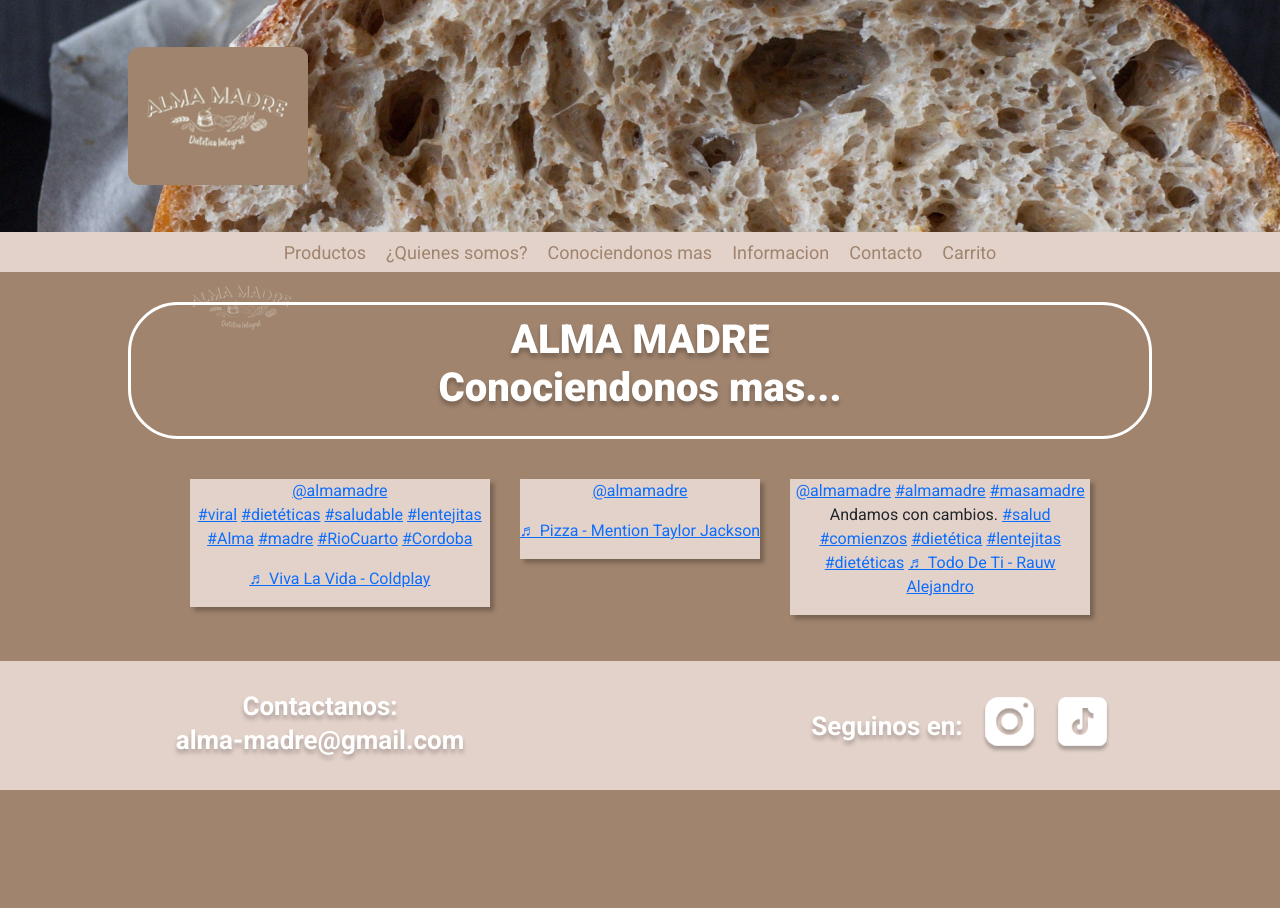
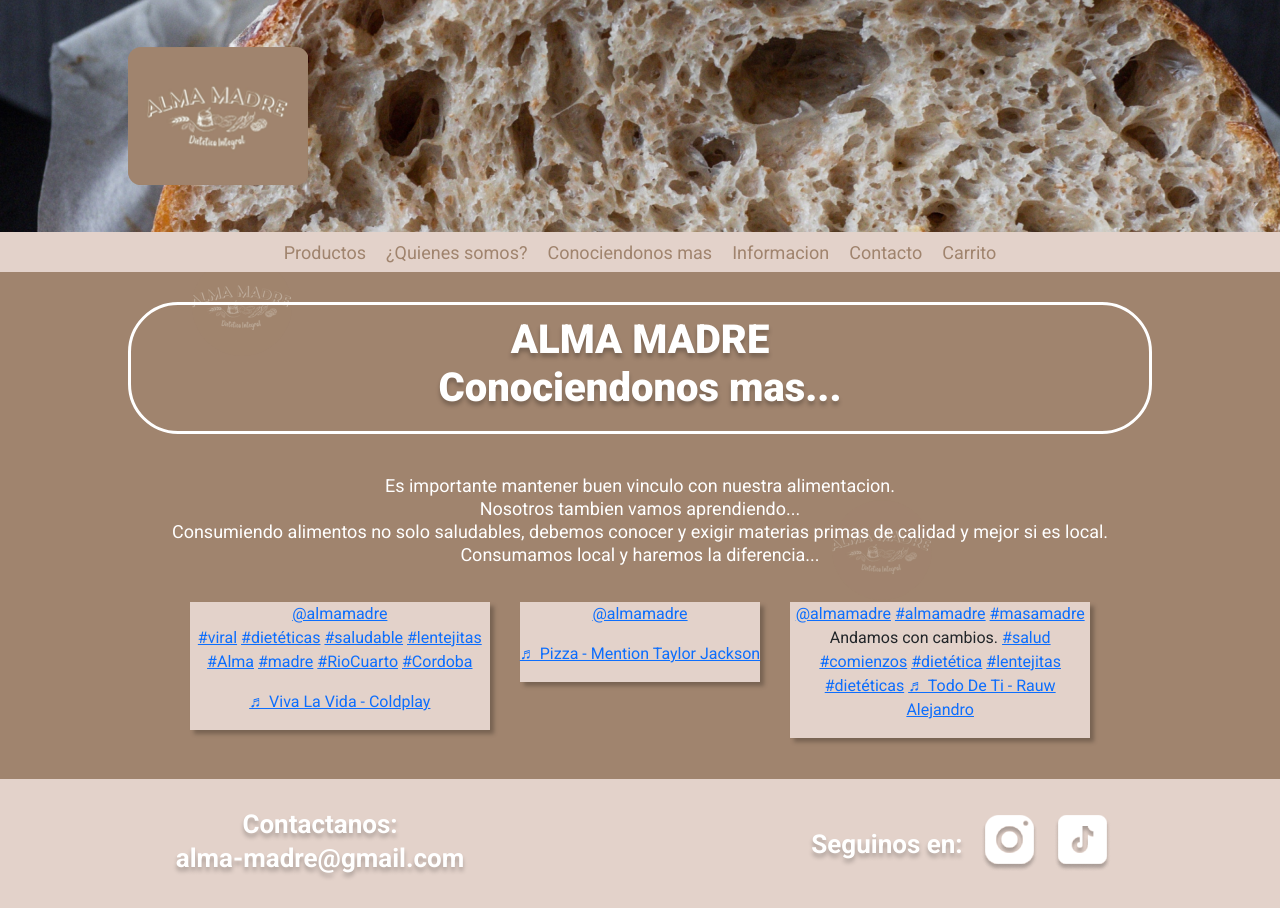
Before and after one commit to juan-pinasco/EntregaProyectoFinal-JuanPinasco, a website: page paginas/conociendonos-mas.html in a window 1280 px wide. Before the commit the page ends 800 px from the top, so only its background shows below. Drawn offline with nearby package versions, Linux system fonts and the light colour scheme; a script that the page names is missing.

Commit message:
cambios en conociendonos mas... se le agrego intro

```diff
--- a/paginas/conociendonos-mas.html
+++ b/paginas/conociendonos-mas.html
@@ -133,13 +133,28 @@
       </section>
       <section class="body__main__seccion2--conociendonos">
         <!-- ----------------------------------------------------------------------video de tiktok-------------------------------------- -->
+        <article
+          class="body__main__seccion2--conociendonos--article--contenedor"
+        >
+          <p
+            class="body__main__seccion2--conociendonos--article--contenedor--texto"
+          >
+            Es importante mantener buen vinculo con nuestra alimentacion.
+            <br />
+            Nosotros tambien vamos aprendiendo...
+            <br />Consumiendo alimentos no solo saludables, debemos conocer y
+            exigir materias primas de calidad y mejor si es local.
+            <br />
+            Consumamos local y haremos la diferencia...
+          </p>
+        </article>
         <article class="body__main__seccion2--conociendonos--article">
           <blockquote
             class="tiktok-embed"
             cite="https://www.tiktok.com/@almamadre/video/6992720011110386949"
             data-video-id="6992720011110386949"
             data-embed-from="embed_page"
-            style="max-width: 300px"
+            style="max-width: 100%"
           >
             <section>
               <a
@@ -214,7 +229,7 @@
             class="tiktok-embed"
             cite="https://www.tiktok.com/@almamadre/video/7013499719305547014"
             data-video-id="7013499719305547014"
-            style="max-width: 300px"
+            style="max-width: 100%"
           >
             <section>
               <a
@@ -240,7 +255,7 @@
             class="tiktok-embed"
             cite="https://www.tiktok.com/@almamadre/video/6992015571369872646"
             data-video-id="6992015571369872646"
-            style="max-width: 300px"
+            style="max-width: 100%"
           >
             <section>
               <a
--- a/scss/_seccion2-conociendonos.scss
+++ b/scss/_seccion2-conociendonos.scss
@@ -4,15 +4,25 @@
   justify-items: center;
   align-items: flex-start;
   grid-template-columns: 1fr;
-  grid-template-rows: 3fr;
+  grid-template-rows: repeat(4, auto);
   grid-column-gap: 30px;
   grid-row-gap: 20px;
+
+  &--article--contenedor--texto {
+    font-family: "Roboto";
+    font-style: normal;
+    font-weight: 400;
+    font-size: 18px;
+    line-height: 23px;
+    color: $color_blanco;
+  }
 
   &--article {
     background: $color-fondo-secundario;
     box-shadow: $estilo-box-shadow;
     align-items: center;
     max-width: 300px;
+    min-height: auto;
   }
 }
 
```
Also changed, not shown: css/style.css, 1 other file.
